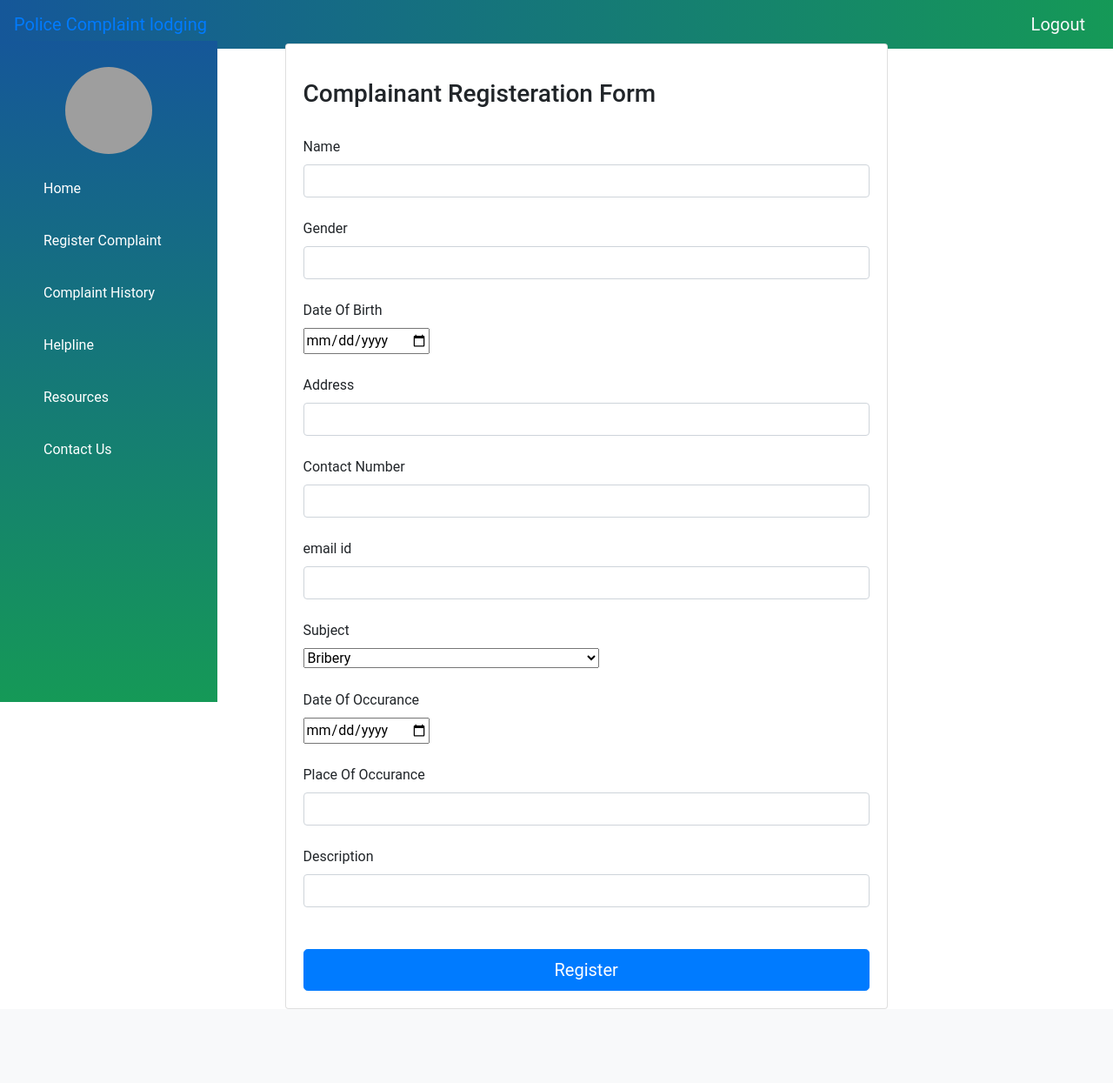
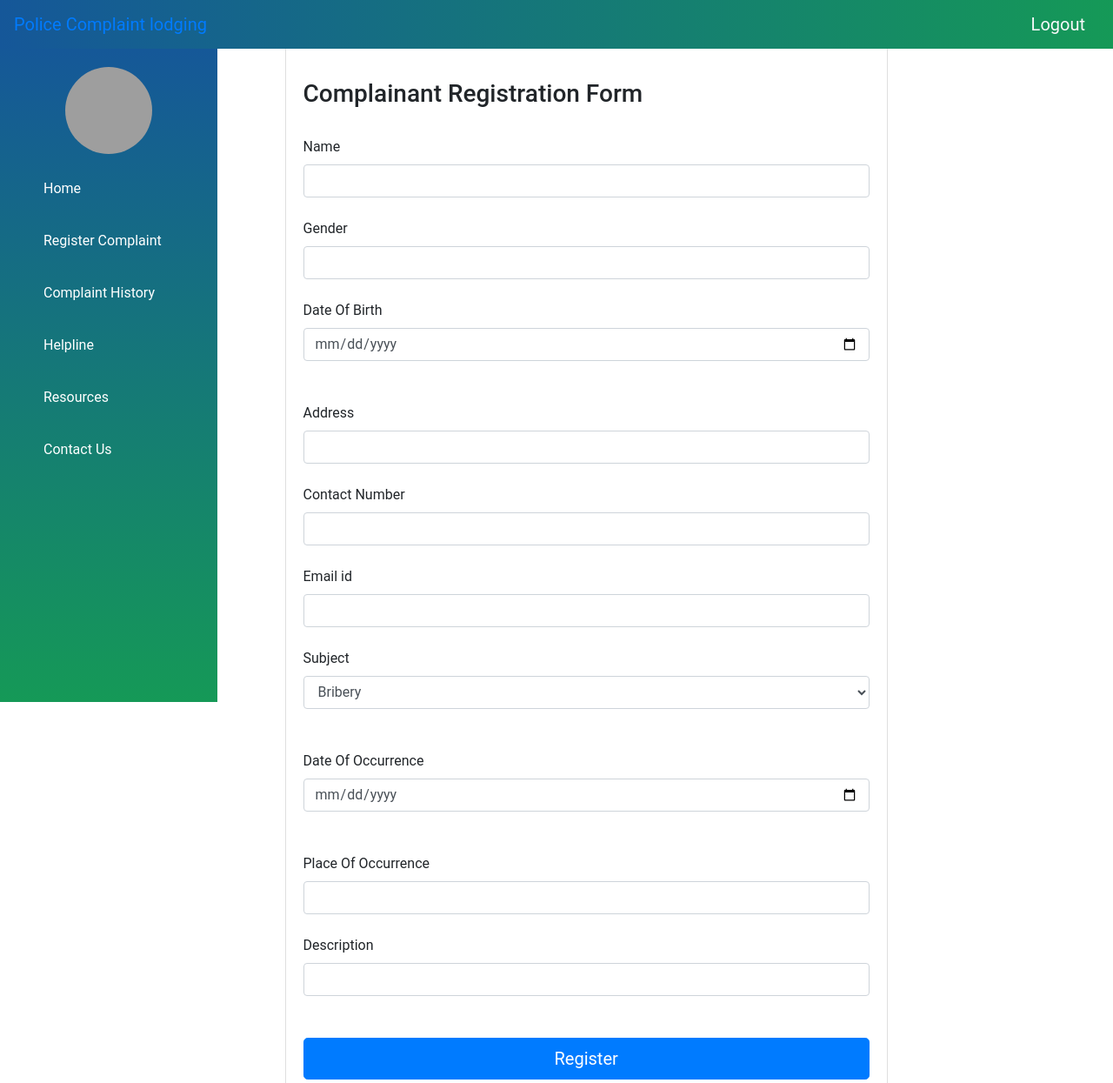
Before and after one commit to rakshmitha/police-complaint, a Flask app: page /register_complaint in a window 1280 px wide. Shown: the top 1245 px of the page at 87% size. Before the commit the page ends 1160 px from the top, so only its background shows below. Run offline with Flask 2, Linux system fonts and the light colour scheme; some libraries are stand-ins or nearby versions; grey boxes are pictures that could not be loaded.

Commit message:
Complaint form updated

```diff
--- a/templates/register_complaint.html
+++ b/templates/register_complaint.html
@@ -1,5 +1,3 @@
-
-
 <!DOCTYPE html>
 <html lang="en">
   <head>
@@ -37,7 +35,6 @@
       .card {
         margin-right: 150px;
         margin-top: 50px;
-
       }
       .bg-nav {
         background: #159957; /* fallback for old browsers */
@@ -262,10 +259,11 @@
       .active {
         display: block;
       }
-      .navbar{
-          position :fixed;
-          top : 0;
+      .navbar {
+        position: fixed;
+        top: 0;
         width: 100%;
+        z-index: 10;
       }
     </style>
   </head>
@@ -321,8 +319,12 @@
         <div class="col-md-8">
           <div class="card">
             <div class="card-body">
-              <form class="form-home" method="post" action="/incident_registration">
-                <h3 class="mt-20">Complainant Registeration Form</h3>
+              <form
+                class="form-home"
+                method="post"
+                action="/incident_registration"
+              >
+                <h3 class="mt-20">Complainant Registration Form</h3>
                 <br />
                 <label>Name</label><br />
                 <input type="text" class="form-control" name="cname" /><br />
@@ -331,20 +333,33 @@
                 <input type="text" class="form-control" name="cgender" /><br />
 
                 <label>Date Of Birth</label><br />
-                <input type="date" id="myDate" value="dd-mm-yyyy" name="cdob"><br /><br />
+                <input
+                  type="date"
+                  class="form-control"
+                  id="myDate"
+                  value="dd-mm-yyyy"
+                  name="cdob"
+                  aria-describedby="date-design-prepend"
+                />
+                <br /><br />
+
                 <!--<p id="demo"></p>-->
 
                 <label>Address</label><br />
                 <input type="text" class="form-control" name="caddress" /><br />
 
                 <label>Contact Number</label><br />
-                <input type="text" class="form-control" name="ccontactno" /><br />
+                <input
+                  type="text"
+                  class="form-control"
+                  name="ccontactno"
+                /><br />
 
-                <label>email id</label><br />
+                <label>Email id</label><br />
                 <input type="email" class="form-control" name="cemail" /><br />
 
                 <label>Subject</label><br />
-                <select name="Subject" id="subject">
+                <select name="Subject" id="subject" class="form-control">
                   <option value="Bribery">Bribery</option>
                   <option value="Harasment">Harasment</option>
                   <option value="Bullying">Bullying</option>
@@ -352,38 +367,71 @@
                   <option value="Vehicle Missing">Vehicle Missing</option>
                   <option value="CellPhone Missing">CellPhone Missing</option>
                   <option value="Jewel Snatching">Jewel Snatching</option>
-                    <option value="Bag Lifting or Theft">Bag Lifting or Theft</option>
+                  <option value="Bag Lifting or Theft">
+                    Bag Lifting or Theft
+                  </option>
                   <option value="Other Theft">Other Theft</option>
-                    <option value="Receiving Stolen Property">Receiving Stolen Property</option>
+                  <option value="Receiving Stolen Property">
+                    Receiving Stolen Property
+                  </option>
                   <option value="Document Missing">Document Missing</option>
-                    <option value="Cheating or Embezzlement or Land Grabbing">Cheating or Embezzlement or Land Grabbing</option>
-                    <option value="Making Counterfeit Notes or Coins">Making Counterfeit Notes or Coins</option>
+                  <option value="Cheating or Embezzlement or Land Grabbing">
+                    Cheating or Embezzlement or Land Grabbing
+                  </option>
+                  <option value="Making Counterfeit Notes or Coins">
+                    Making Counterfeit Notes or Coins
+                  </option>
                   <option value="Murder">Murder</option>
-                    <option value="Kidnapping or Wrongful Confinement">Kidnapping or Wrongful Confinement</option>
+                  <option value="Kidnapping or Wrongful Confinement">
+                    Kidnapping or Wrongful Confinement
+                  </option>
                   <option value="Hurt">Hurt</option>
                   <option value="Damaging Property">Damaging Property</option>
-                    <option value="Wordly Quarrel or Threatening">Wordly Quarrel or Threatening</option>
+                  <option value="Wordly Quarrel or Threatening">
+                    Wordly Quarrel or Threatening
+                  </option>
                   <option value="Extortion">Extortion</option>
                   <option value="Public Nuisance">Public Nuisance</option>
                   <option value="Eve Teasing">Eve Teasing</option>
-                    <option value="Offence Related to Marriage">Offence Related to Marriage</option>
+                  <option value="Offence Related to Marriage">
+                    Offence Related to Marriage
+                  </option>
                   <option value="Rape">Rape</option>
                   <option value="Cyber Offences">PCyber Offences</option>
                   <option value="Traffic Violation">Traffic Violation</option>
-                    <option value="Other Offences">Person Missing</option>
-                  </select><br /><br />
+                  <option value="Other Offences">Person Missing</option></select
+                ><br /><br />
 
+                <label>Date Of Occurrence</label><br />
+                <input
+                  type="date"
+                  class="form-control"
+                  id="myDate"
+                  value="dd-mm-yyyy"
+                  name="date_of_occurance"
+                  aria-describedby="date-design-prepend"
+                />
+                <br /><br />
 
-                <label>Date Of Occurance</label><br />
-                <input type="date" id="myDate" value="dd-mm-yyyy" name="date_of_occurance"><br /><br />
-
-                <label>Place Of Occurance</label><br />
-                <input type="text" class="form-control" name="place_of_occurance" /><br />
+                <label>Place Of Occurrence</label><br />
+                <input
+                  type="text"
+                  class="form-control"
+                  name="place_of_occurance"
+                /><br />
 
                 <label>Description</label><br />
-                <input type="text" class="form-control" name="description"/><br /><br />
+                <input
+                  type="text"
+                  class="form-control"
+                  name="description"
+                /><br /><br />
 
-                <input type="submit" class="btn btn-primary btn-block btn-lg" value="Register" />
+                <input
+                  type="submit"
+                  class="btn btn-primary btn-block btn-lg"
+                  value="Register"
+                />
               </form>
             </div>
           </div>
@@ -391,16 +439,17 @@
       </div>
     </div>
 
-
     <script>
-        window.onscroll = function() {myFunction()};
+      window.onscroll = function () {
+        myFunction();
+      };
 
       var navbar = document.getElementById("navbar");
       var sticky = navbar.offsetTop;
 
       function myFunction() {
         if (window.pageYOffset >= sticky) {
-            navbar.classList.add("sticky")
+          navbar.classList.add("sticky");
         } else {
           navbar.classList.remove("sticky");
         }
@@ -410,7 +459,6 @@
         var x = document.getElementById("myDate").value;
         document.getElementById("demo").innerHTML = x;
       }
-
     </script>
     <!-- Optional JavaScript -->
     <!-- jQuery first, then Popper.js, then Bootstrap JS -->
```
Also changed, not shown: 2 other files. Lines whose indentation alone changed are shown as unchanged.
